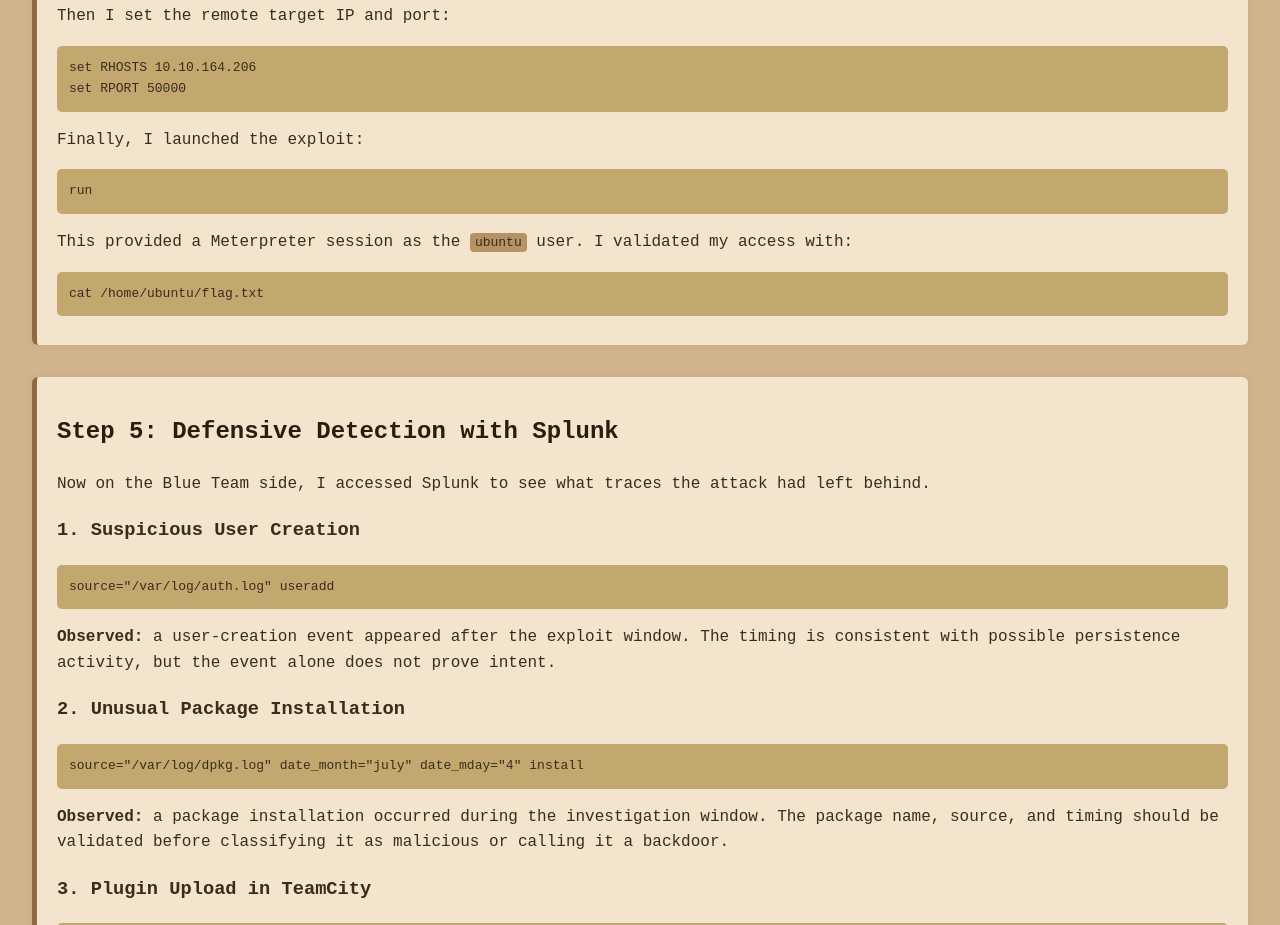
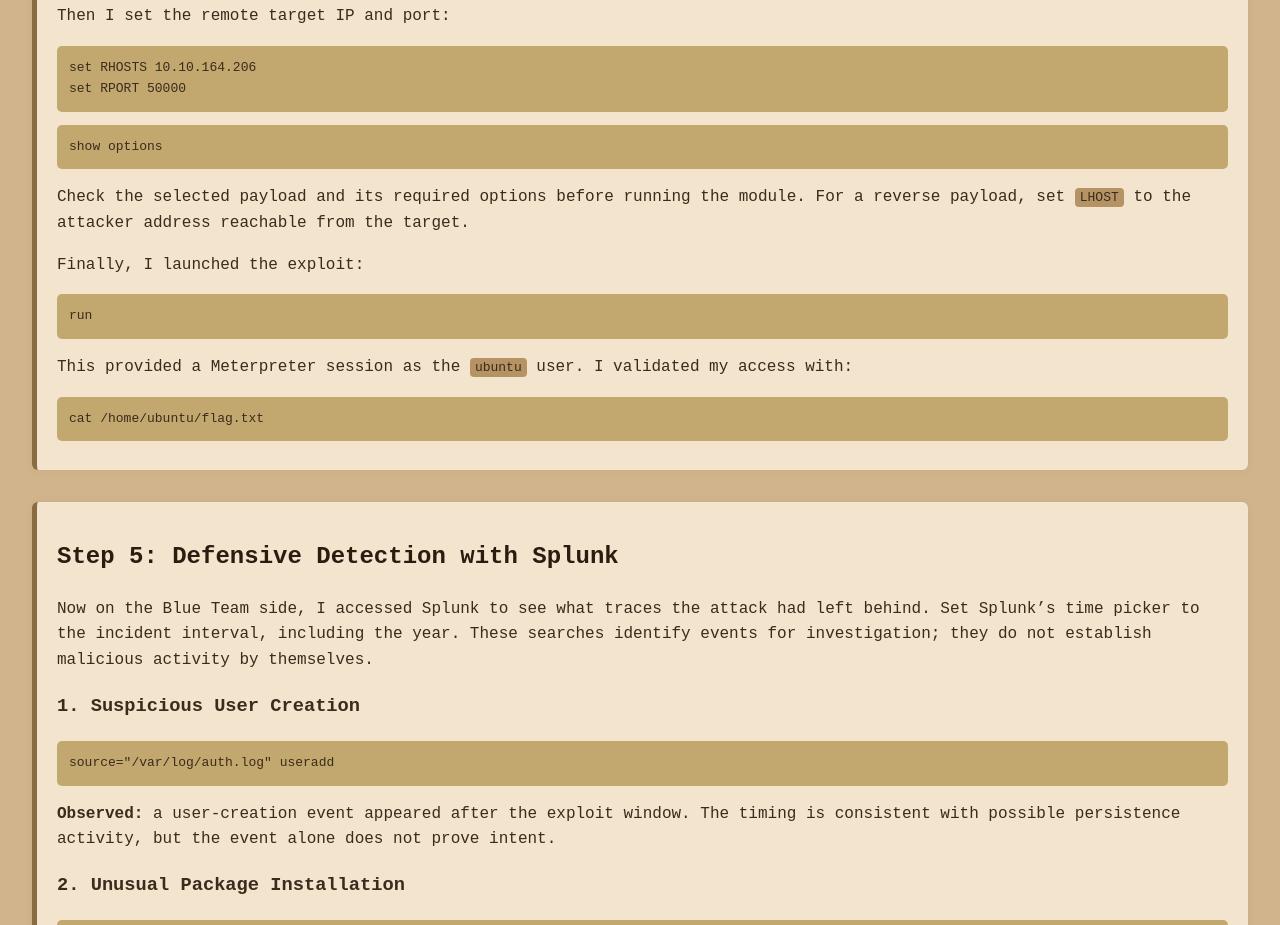
Before and after one commit to delriscotechnologies/brainswriteup, a plain HTML site: page index.html in a window 1280 px wide. Shown: the part 2160-3085 px from the top of the page. Drawn offline with Linux system fonts and the light colour scheme.

Commit message:
docs: correct technical instructions and clarify lab scope

```diff
--- a/index.html
+++ b/index.html
@@ -122,6 +122,8 @@
   <p>Then I set the remote target IP and port:</p>
   <pre>set RHOSTS 10.10.164.206
 set RPORT 50000</pre>
+  <pre>show options</pre>
+  <p>Check the selected payload and its required options before running the module. For a reverse payload, set <code>LHOST</code> to the attacker address reachable from the target.</p>
   <p>Finally, I launched the exploit:</p>
   <pre>run</pre>
   <p>This provided a Meterpreter session as the <code>ubuntu</code> user. I validated my access with:</p>
@@ -130,7 +132,7 @@
 
 <section>
   <h2>Step 5: Defensive Detection with Splunk</h2>
-  <p>Now on the Blue Team side, I accessed Splunk to see what traces the attack had left behind.</p>
+  <p>Now on the Blue Team side, I accessed Splunk to see what traces the attack had left behind. Set Splunk’s time picker to the incident interval, including the year. These searches identify events for investigation; they do not establish malicious activity by themselves.</p>
   <h3>1. Suspicious User Creation</h3>
   <pre>source="/var/log/auth.log" useradd</pre>
   <p><strong>Observed:</strong> a user-creation event appeared after the exploit window. The timing is consistent with possible persistence activity, but the event alone does not prove intent.</p>
```
